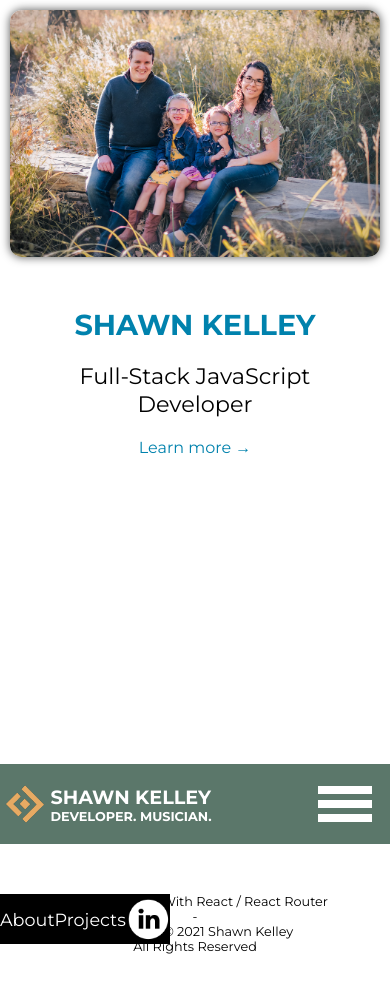
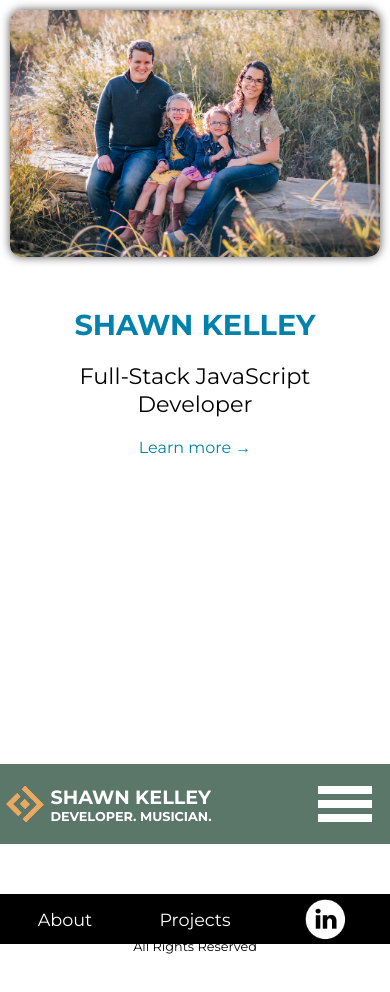
Before and after one commit to shawnkelleydev/sk-ws-react, a React (Create React App) app: page / in a window 390 px wide. Shown: the top 992 px of the page. Built offline with nearby package versions, Linux system fonts and the light colour scheme.

Commit message:
mobile menu fix

```diff
--- a/src/css/App.css
+++ b/src/css/App.css
@@ -260,8 +260,8 @@ footer ul {
 nav {
   position: absolute;
   display: flex;
-  width: 100%;
   height: 50px;
+  width: 100vw;
 }
 @media (min-width: 768px) {
   nav {
@@ -277,6 +277,7 @@ nav a {
   background: black;
   font-size: 1.1em;
   display: flex;
+  flex: 1;
   justify-content: center;
   align-items: center;
   border-top: 1px solid black;
--- a/src/sass/partials/components/_menu.sass
+++ b/src/sass/partials/components/_menu.sass
@@ -3,8 +3,9 @@
 nav
   position: absolute
   display: flex
-  width: 100%
   height: 50px
+  width: 100vw
+
   @media (min-width: variables.$break-tablet)
     width: fit-content
     text-align: right
@@ -17,6 +18,7 @@ nav
     background: black
     font-size: 1.1em
     display: flex
+    flex: 1
     justify-content: center
     align-items: center
     border-top: 1px solid black
```
Also changed, not shown: 1 other file (tests, documents, lock files or other folders).
